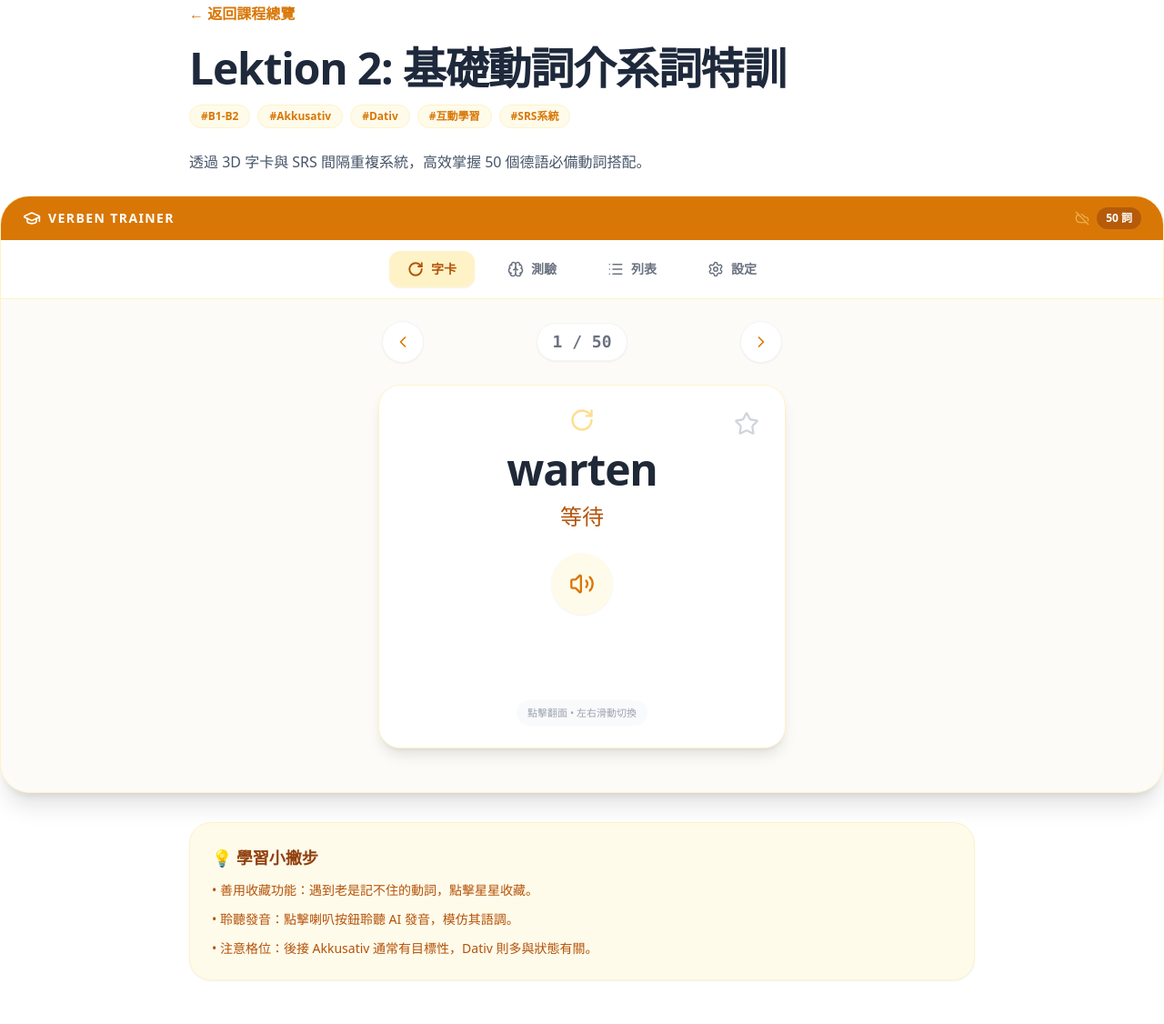
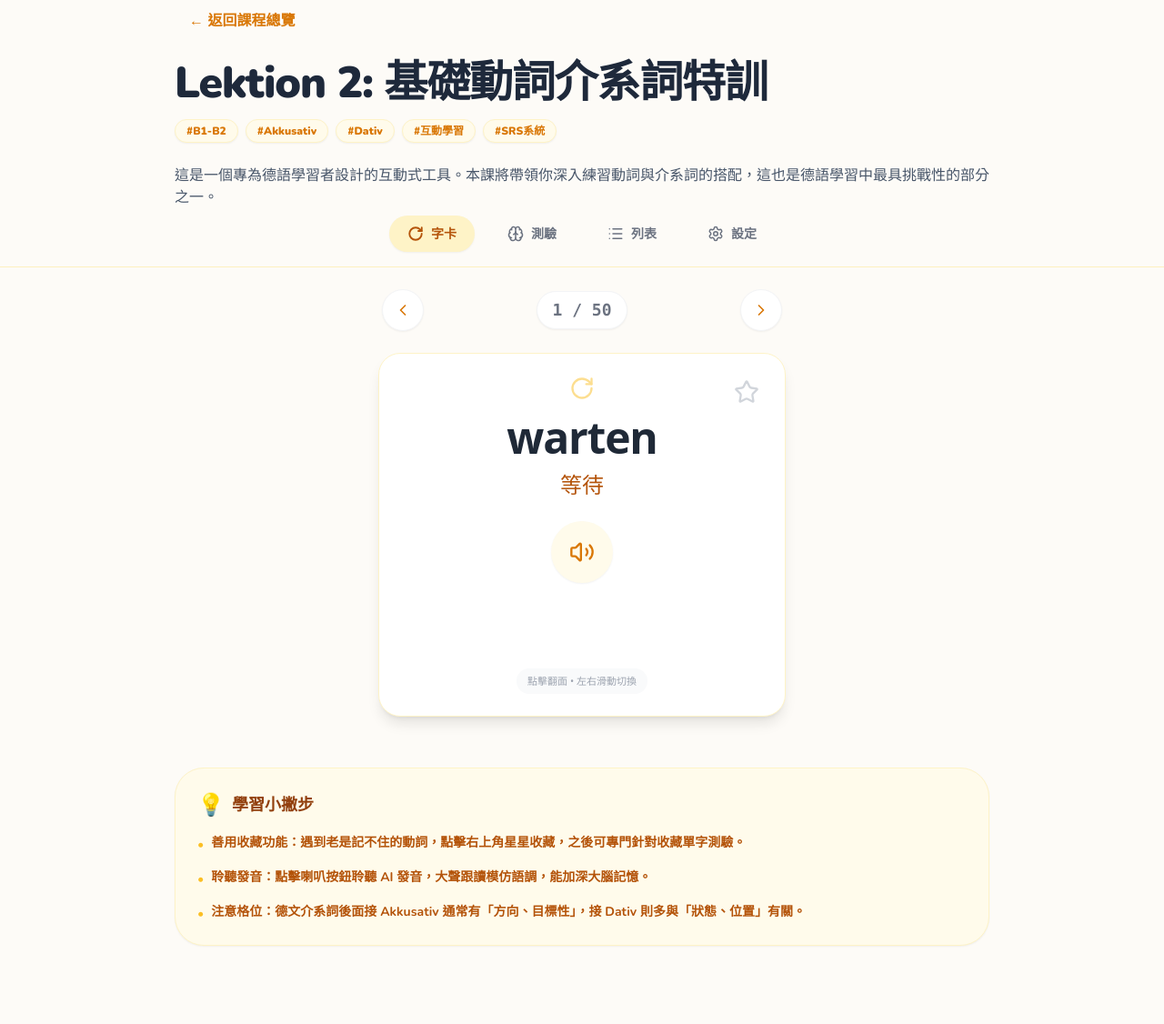
Before and after one commit to Pawelsung/german-astro-site, an Astro site: page /lesson2-VerbWithPreposition in a window 1280 px wide. Shown: the part 29-1155 px from the top of the page at 91% size. Built offline with nearby package versions, Linux system fonts and the light colour scheme; Astro itself is replaced by a stand-in of ours.

Commit message:
feat: 徹底移除組件邊框與標題，轉為全螢幕 Astro 頁面

```diff
--- a/src/components/VerbWithPreposition.jsx
+++ b/src/components/VerbWithPreposition.jsx
@@ -648,7 +648,7 @@ const SettingsView = ({ voiceData, userData, user }) => {
 };
 
 
-// === 這是我們剛剛大幅修改的「嵌入專用」主要區塊 ===
+// === 這是我們剛剛大幅修改的「完全去背融入」區塊 ===
 export default function VerbWithPreposition() {
   const [activeTab, setActiveTab] = useState('flashcards');
   const [flashcardIndex, setFlashcardIndex] = useState(0);
@@ -774,25 +774,14 @@ export default function VerbWithPreposition() {
     return () => window.removeEventListener('keydown', handleGlobalKeyDown);
   }, [activeTab, nextCard, prevCard]);
 
-  // ▼▼▼ 以下是針對你的 MDX 嵌入所做的徹底瘦身與排版優化 ▼▼▼
   return (
-    <div className="w-full bg-[#FDFBF7] text-gray-800 font-sans selection:bg-amber-200 md:rounded-[2rem] md:shadow-xl border-y md:border border-amber-100 overflow-hidden relative mb-8">
+    // 重大改變 1：移除所有邊框和白色背景，改為透明 (bg-transparent)，讓它融入你的 Astro 底色
+    <div className="w-full relative pb-24 md:pb-8 text-gray-800 font-sans selection:bg-amber-200">
 
-      <div className="bg-amber-600 text-white p-3 flex justify-between items-center px-4 md:px-6">
-        <div className="flex items-center gap-2">
-            <GraduationCap size={20} />
-            <span className="font-bold text-sm tracking-widest uppercase">Verben Trainer</span>
-        </div>
-        <div className="flex items-center gap-2">
-            {user ? <Cloud size={16} className="text-amber-200" title="已連線同步" /> : <CloudOff size={16} className="text-amber-200 opacity-50" title="本地模式" />}
-            <div className="text-[10px] sm:text-xs bg-amber-800/50 px-2.5 py-1 rounded-full font-bold">
-                {verbData.length} 詞
-            </div>
-        </div>
-      </div>
+      {/* 重大改變 2：去掉了原本那個多餘的「橘色標題列」，因為 Astro 頁面已經有 Lektion 2 大標題了 */}
 
-      {/* 電腦版/平板版專用的「頂部選單」(不再用左邊擋路的側邊欄) */}
-      <div className="hidden md:flex justify-center items-center gap-4 bg-white border-b border-amber-100 p-3">
+      {/* 電腦版/平板版專用的「頂部選單」(去除原本的背景，改成透明底線) */}
+      <div className="hidden md:flex justify-center items-center gap-4 mb-6 border-b border-amber-200/50 pb-4">
         {['flashcards', 'quiz', 'list', 'settings'].map((tab) => {
               const icons = { 'flashcards': RotateCw, 'quiz': Brain, 'list': List, 'settings': Settings };
               const labels = { 'flashcards': '字卡', 'quiz': '測驗', 'list': '列表', 'settings': '設定' };
@@ -800,7 +789,7 @@ export default function VerbWithPreposition() {
               const isActive = activeTab === tab;
 
               return (
-                  <button key={tab} onClick={() => setActiveTab(tab)} className={`flex items-center gap-2 px-5 py-2.5 rounded-xl font-bold text-sm transition-all ${isActive ? 'bg-amber-100 text-amber-700 shadow-sm' : 'text-gray-500 hover:bg-gray-50 hover:text-gray-700'}`}>
+                  <button key={tab} onClick={() => setActiveTab(tab)} className={`flex items-center gap-2 px-5 py-2.5 rounded-full font-bold text-sm transition-all ${isActive ? 'bg-amber-100 text-amber-700 shadow-sm' : 'text-gray-500 hover:bg-gray-100 hover:text-gray-700'}`}>
                       <Icon size={18} strokeWidth={isActive ? 2.5 : 2} />
                       {labels[tab]}
                   </button>
@@ -808,7 +797,7 @@ export default function VerbWithPreposition() {
           })}
       </div>
 
-      <main className="w-full p-4 sm:p-6 pb-24 md:pb-8">
+      <main className="w-full">
 
         {activeTab === 'flashcards' && currentCard && (
           <div className="flex flex-col items-center">
@@ -860,8 +849,8 @@ export default function VerbWithPreposition() {
 
       </main>
 
-      {/* 手機版底部導覽列 (改為 absolute 定位，不干擾整個網頁) */}
-      <nav className="absolute bottom-0 left-0 w-full bg-white/95 backdrop-blur-md border-t border-amber-100 shadow-[0_-10px_20px_rgba(0,0,0,0.03)] md:hidden z-10 rounded-b-[2rem]">
+      {/* 手機版底部導覽列 (改為 fixed 貼合手機最底部，不會因為內容長度而亂跑) */}
+      <nav className="fixed bottom-0 left-0 w-full bg-white/95 backdrop-blur-md border-t border-gray-100 shadow-[0_-4px_20px_rgba(0,0,0,0.05)] md:hidden z-50 pb-safe">
         <div className="flex justify-around items-center h-[72px]">
           {['flashcards', 'quiz', 'list', 'settings'].map((tab) => {
               const icons = { 'flashcards': RotateCw, 'quiz': Brain, 'list': List, 'settings': Settings };
@@ -880,6 +869,7 @@ export default function VerbWithPreposition() {
       </nav>
 
       <style>{`
+          .pb-safe { padding-bottom: env(safe-area-inset-bottom, 16px); }
           .perspective-1000 { perspective: 1000px; }
           .preserve-3d { transform-style: preserve-3d; }
           .backface-hidden { backface-visibility: hidden; }
--- /dev/null
+++ b/src/pages/lesson2-VerbWithPreposition.astro
@@ -0,0 +1,96 @@
+---
+import VerbWithPreposition from '../components/VerbWithPreposition.jsx';
+
+export const frontmatter = {
+  title: "Lektion 2: 基礎動詞介系詞特訓",
+  description: "這是一個專為德語學習者設計的互動式工具。本課將帶領你深入練習動詞與介系詞的搭配，這也是德語學習中最具挑戰性的部分之一。",
+  category: "德語文法特訓",
+  tags: ["B1-B2", "Akkusativ", "Dativ", "互動學習", "SRS系統"]
+};
+---
+
+<!DOCTYPE html>
+<html lang="zh-TW">
+<head>
+    <meta charset="UTF-8">
+    <meta name="viewport" content="width=device-width, initial-scale=1.0, maximum-scale=1.0, user-scalable=no">
+    <title>{frontmatter.title}</title>
+    <script src="https://cdn.tailwindcss.com"></script>
+    <link href="https://fonts.googleapis.com/css2?family=Noto+Sans+TC:wght@400;500;700;900&family=Nunito:wght@400;600;700;800;900&display=swap" rel="stylesheet">
+    <style is:global>
+        body {
+            font-family: 'Nunito', 'Noto Sans TC', sans-serif;
+            background-color: #FDFBF7;
+            margin: 0;
+            padding: 0;
+            overscroll-behavior-y: none; /* 防止手機瀏覽器出現橡皮筋彈跳 */
+        }
+
+        /* 隱藏網頁預設卷軸，讓畫面更像 App */
+        ::-webkit-scrollbar {
+            display: none;
+        }
+        * {
+            -ms-overflow-style: none;
+            scrollbar-width: none;
+            -webkit-tap-highlight-color: transparent; /* 移除手機點擊閃爍 */
+        }
+    </style>
+</head>
+<body class="text-slate-800 min-h-screen flex flex-col">
+
+    {/* 上半部：標題與介紹 */}
+    <div class="w-full px-4 pt-8 pb-2">
+        <div class="max-w-4xl mx-auto">
+            <a href="/" class="text-amber-600 font-black mb-6 inline-flex items-center gap-2 hover:bg-amber-50 px-4 py-2 rounded-xl transition-all">
+                ← 返回課程總覽
+            </a>
+
+            <h1 class="text-3xl md:text-5xl font-black text-slate-800 mb-4 tracking-tight leading-tight">
+                {frontmatter.title}
+            </h1>
+
+            <div class="flex flex-wrap gap-2 mb-6">
+                {frontmatter.tags.map((tag) => (
+                    <span class="px-3 py-1 bg-amber-50 text-amber-600 text-xs font-black rounded-full border border-amber-100 shadow-sm">
+                        #{tag}
+                    </span>
+                ))}
+            </div>
+
+            <p class="text-slate-600 leading-relaxed font-medium text-sm md:text-base">
+                {frontmatter.description}
+            </p>
+        </div>
+    </div>
+
+    {/* 中間部：APP 互動區 (透過 client:only 確保 React 完美在客戶端渲染) */}
+    <div class="w-full flex-grow relative z-10 px-0">
+        <VerbWithPreposition client:only="react" />
+    </div>
+
+    {/* 下半部：學習小撇步 (緊貼在 App 下方) */}
+    <div class="w-full px-4 pb-12 mt-2 mb-8 relative z-0">
+        <div class="max-w-4xl mx-auto bg-amber-50 p-6 rounded-[2rem] border border-amber-100 shadow-sm">
+            <h3 class="text-lg font-black text-amber-800 mb-4 flex items-center gap-2">
+                <span class="text-2xl">💡</span> 學習小撇步
+            </h3>
+            <ul class="space-y-4 text-sm text-amber-700 font-bold">
+                <li class="flex items-start gap-2">
+                    <span class="text-amber-400 mt-0.5">•</span>
+                    <span>善用收藏功能：遇到老是記不住的動詞，點擊右上角星星收藏，之後可專門針對收藏單字測驗。</span>
+                </li>
+                <li class="flex items-start gap-2">
+                    <span class="text-amber-400 mt-0.5">•</span>
+                    <span>聆聽發音：點擊喇叭按鈕聆聽 AI 發音，大聲跟讀模仿語調，能加深大腦記憶。</span>
+                </li>
+                <li class="flex items-start gap-2">
+                    <span class="text-amber-400 mt-0.5">•</span>
+                    <span>注意格位：德文介系詞後面接 Akkusativ 通常有「方向、目標性」，接 Dativ 則多與「狀態、位置」有關。</span>
+                </li>
+            </ul>
+        </div>
+    </div>
+
+</body>
+</html>
--- a/src/pages/lesson2.mdx
+++ b/src/pages/lesson2.mdx
@@ -1,5 +1,5 @@
 ---
-title: "名詞大挑戰 (Nomen Challenge)"
+title: "ＸＸＸＸ名詞大挑戰 (Nomen Challenge)"
 description: "德語學習者的夢魘？透過極速挑戰模式，把 Der, Die, Das 變成你的直覺反應！"
 category: "德語特訓營"
 tags: ["名詞", "詞性", "Der/Die/Das", "極速測驗"]
--- a/src/pages/lesson2-VerbWithPreposition.mdx
+++ b/src/pages/Ｘlesson2-VerbWithPreposition.mdx
@@ -1,5 +1,5 @@
 ---
-title: "Lektion 2: 基礎動詞介系詞特訓"
+title: "ＸＸＸＸLektion 2: 基礎動詞介系詞特訓"
 description: "透過 3D 字卡與 SRS 間隔重複系統，高效掌握 50 個德語必備動詞搭配。"
 category: "德語文法特訓"
 tags: ["B1-B2", "Akkusativ", "Dativ", "互動學習", "SRS系統"]
```
